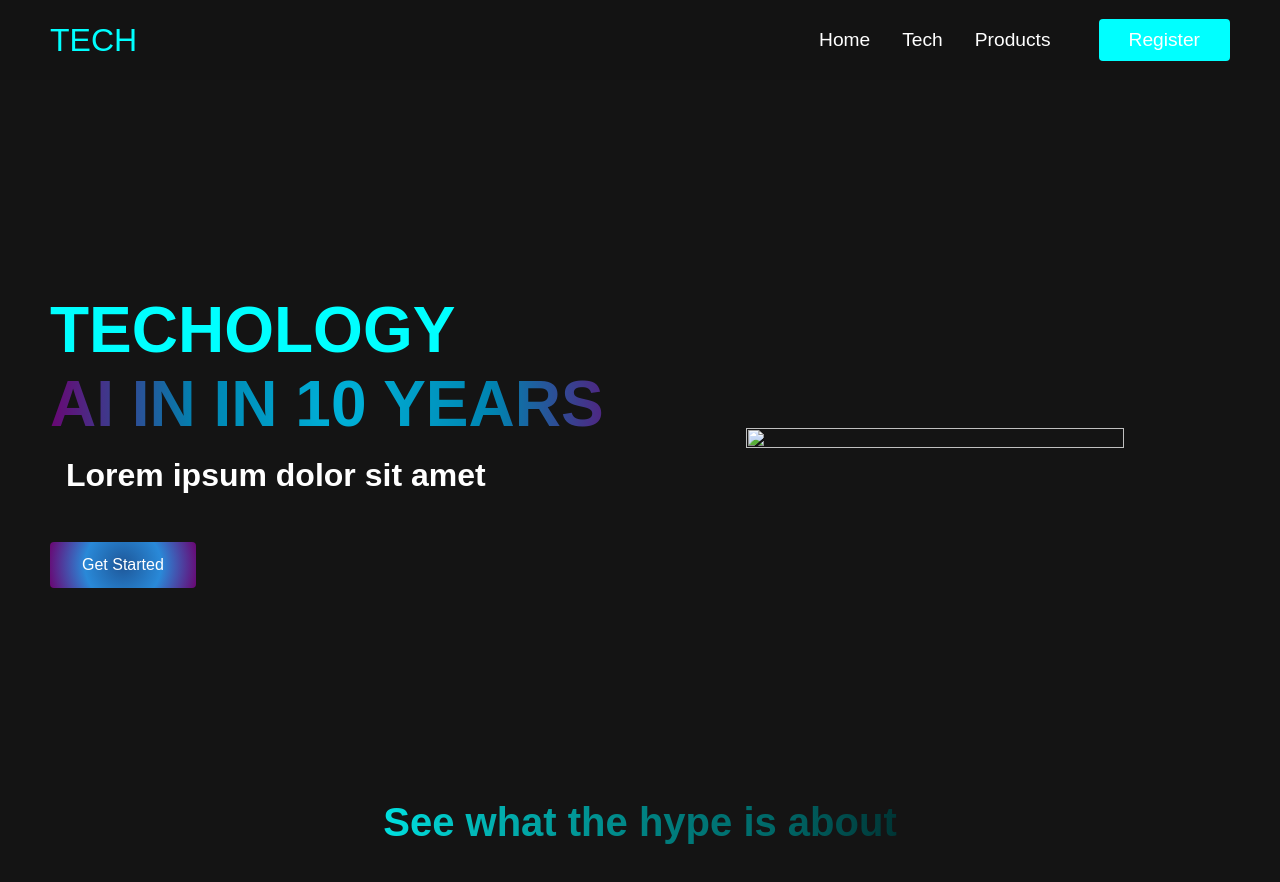
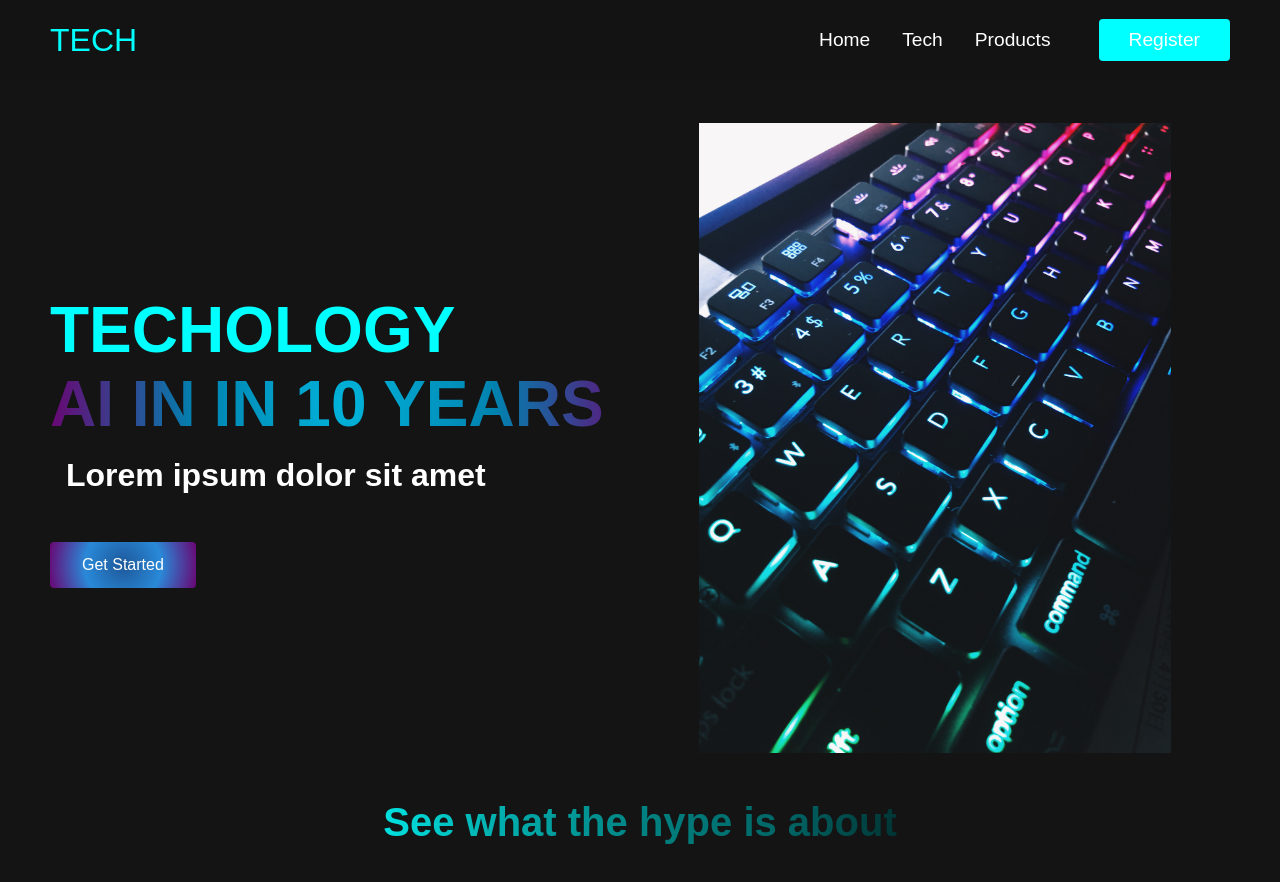
Before and after one commit to samukelo90/tech, a plain HTML site: page tech.html in a window 1280 px wide. Shown: the top 882 px of the page. Drawn offline with Linux system fonts and the light colour scheme; the site is published under a folder, as on GitHub Pages, so addresses that start at the root find nothing.

Commit message:
Update tech.html

```diff
--- a/tech.html
+++ b/tech.html
@@ -45,7 +45,7 @@
         <button class="main-btn"><a href="">Get Started</a></button>
       </div>
       <div class="main-img-container">
-        <img src="/images/pic2.jpg" id="main-img">
+        <img src="pic2.jpg" id="main-img">
       </div>
     </div>
   </div>
```
